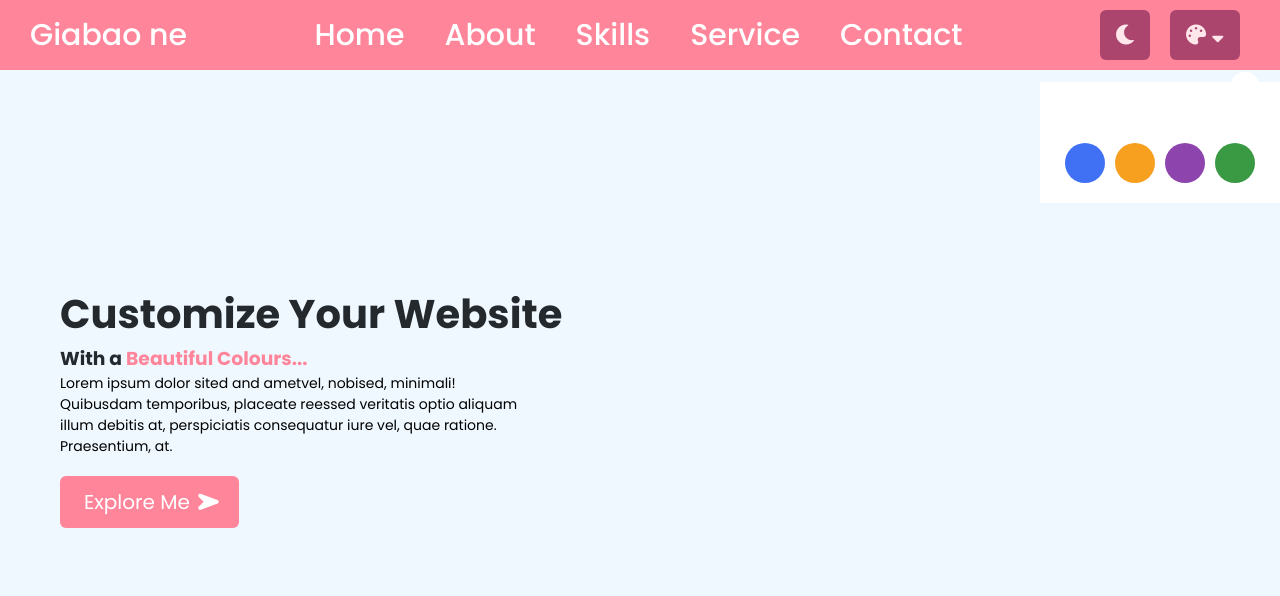
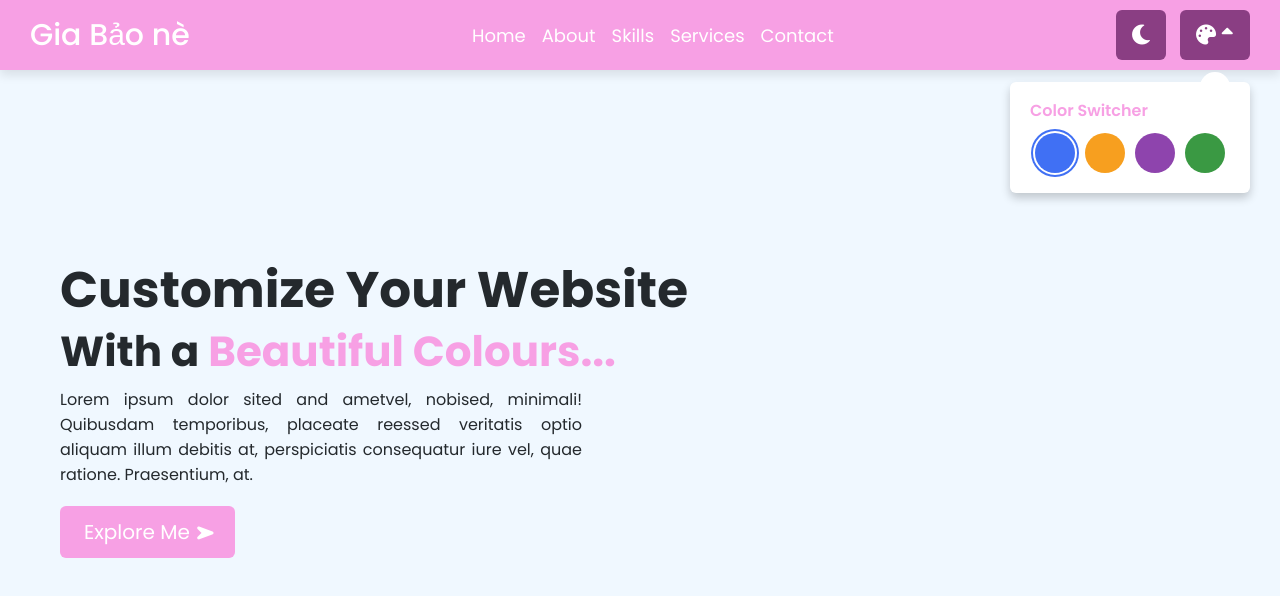
Before and after one commit to giabao2807/html-css-brocode, a plain HTML site: page lab-codinglab/dark-light-mode/index.html in a window 1280 px wide. Both pictures are taken after a click on the element 1204 px from the left and 35 px from the top of the page. Drawn offline with Linux system fonts and the light colour scheme.

Commit message:
done lab2 dark/light website color 20.9.21

```diff
--- a/lab-codinglab/dark-light-mode/index.html
+++ b/lab-codinglab/dark-light-mode/index.html
@@ -13,38 +13,38 @@
 </head>
 <body>
     <nav>
-        <div class ="navbar">
-            <div class=logo>
-                <a href="">Giabao ne</a></div>
-                <ul class ="nav-links">
+        <div class="navbar">
+          <div class="logo"><a href="#">Gia Bảo nè</a></div>
+          <ul class="nav-links">
             <li><a href="#">Home</a></li>
-                    <li><a href="">About</a></li>
-                    <li><a href="">Skills</a></li>
-                    <li><a href="">Service</a></li>
-                    <li><a href="">Contact</a></li>
+            <li><a href="#">About</a></li>
+            <li><a href="#">Skills</a></li>
+            <li><a href="#">Services</a></li>
+            <li><a href="#">Contact</a></li>
           </ul>
           <div class="appearance">
             <div class="light-dark">
-                        <i class="fas fa-moon"></i>
+              <i class="btn fas fa-moon" data-color="#e4e6eb #e4e6eb #24292D #24292D #242526"></i>
             </div>
-                    <div class="color-icons">
+            <div class="color-icon">
               <div class="icons">
                 <i class="fas fa-palette"></i>
                 <i class="fas fa-sort-down arrow"></i>
               </div>
               <div class="color-box">
-                            <h3>color switcher</h3>
-                            <div class="color-switcher">
-                                <button class="btn blue "></button>
-                                <button class="btn orange "></button>
-                                <button class="btn purple "></button>
-                                <button class="btn green "></button>
+                <h3>Color Switcher</h3>
+                <div class="color-switchers">
+                  <button class="btn blue active" data-color="#fff #24292d #4070f4 #0b3cc1 #F0F8FF"></button>
+                  <button class="btn orange" data-color="#fff #242526 #F79F1F #DD8808 #fef5e6"></button>
+                  <button class="btn purple" data-color="#fff #242526 #8e44ad #783993 #eadaf1"></button>
+                  <button class="btn green" data-color="#fff #242526 #3A9943 #2A6F31 #DAF1DC"></button>
                 </div>
               </div>
             </div>
           </div>
         </div>
       </nav>
+
       <section class="home-content">
         <div class="texts">
           <h2 class="text">Customize Your Website </h2>
@@ -55,5 +55,8 @@
           <i class="fas fa-location-arrow"></i></a>
         </div>
       </section>
+
+      <script src="script.js"></script>
+
 </body>
 </html>
--- /dev/null
+++ b/lab-codinglab/dark-light-mode/script.js
@@ -0,0 +1,49 @@
+// Js code to make color box enable or disable
+let colorIcons = document.querySelector(".color-icon"),
+icons = document.querySelector(".color-icon .icons");
+
+icons.addEventListener("click" , ()=>{
+  colorIcons.classList.toggle("open");
+})
+
+// getting all .btn elements
+let buttons = document.querySelectorAll(".btn");
+
+for (var button of buttons) {
+  button.addEventListener("click", (e)=>{ //adding click event to each button
+    let target = e.target;
+
+    let open = document.querySelector(".open");
+    if(open) open.classList.remove("open");
+
+    document.querySelector(".active").classList.remove("active");
+    target.classList.add("active");
+
+    // js code to switch colors (also day night mode)
+    let root = document.querySelector(":root");
+    let dataColor = target.getAttribute("data-color"); //getting data-color values of clicked button
+    let color = dataColor.split(" "); //splitting each color from space and make them array
+
+    //passing particular value to a particular root variable
+    root.style.setProperty("--white", color[0]);
+    root.style.setProperty("--black", color[1]);
+    root.style.setProperty("--nav-main", color[2]);
+    root.style.setProperty("--switchers-main", color[3]);
+    root.style.setProperty("--light-bg", color[4]);
+
+    let iconName = target.className.split(" ")[2]; //getting the class name of icon
+
+    let coloText = document.querySelector(".home-content span");
+
+    if(target.classList.contains("fa-moon")){ //if icon name is moon
+      target.classList.replace(iconName, "fa-sun") //replace it with the sun
+      colorIcons.style.display = "none";
+      coloText.classList.add("darkMode");
+    }else if (target.classList.contains("fa-sun")) { //if icon name is sun
+      target.classList.replace("fa-sun", "fa-moon"); //replace it with the sun
+      colorIcons.style.display = "block";
+      coloText.classList.remove("darkMode");
+      document.querySelector(".btn.blue").click();
+    }
+  });
+}
--- a/lab-codinglab/dark-light-mode/style.css
+++ b/lab-codinglab/dark-light-mode/style.css
@@ -1,3 +1,4 @@
+/* Google fonts import link */
 @import url('https://fonts.googleapis.com/css2?family=Poppins:wght@200;300;400;500;600;700&display=swap');
 *{
   margin: 0;
@@ -9,28 +10,27 @@
 :root{
   --white: #fff;
   --black: #24292d;
-    --nav-main: rgb(255, 133, 154);
-    --switchers-main: #973663;
+  --nav-main: #f7a0e4;
+  --switchers-main: #8a3e83;
   --light-bg: #F0F8FF;
 }
 nav{
   position: fixed;
-    top: 0;
-    left: 0;
   height: 70px;
   width: 100%;
   background: var(--nav-main);
-    padding: 0 30px;
+  box-shadow: 0 5px 10px rgba(0,0,0,0.1);
 }
 nav .navbar{
+  display: flex;
+  align-items: center;
   height: 100%;
   max-width: 1300px;
-    display: flex;
-    align-items: center;
+  margin: auto;
+  padding: 0 30px;
   justify-content: space-between;
-    margin: auto;
 }
-.navbar a{
+nav .navbar a{
   font-size: 30px;
   font-weight: 500;
   color: var(--white);
@@ -40,46 +40,57 @@ nav .navbar{
    display: flex;
  }
  .navbar .nav-links li{
+   margin: 0 8px;
    list-style: none;
-    margin: 0 20px;
    display: flex;
  }
-.navbar .nav-links a li{
+ .navbar .nav-links a{
    font-size: 18px;
    font-weight: 400;
-    opacity: 0.9;
+   opacity: 1;
  }
-
+  .navbar .nav-links a:hover{
+    opacity: 1;
+  }
  .navbar .appearance{
    display: flex;
    align-items: center;
  }
-
-
  .appearance .light-dark,
-.appearance .color-icons .icons{
+ .appearance .icons{
   height: 50px;
   width: 50px;
+  border-radius: 6px;
+  line-height: 50px;
   text-align: center;
-    line-height: 50px;
   color: var(--white);
   font-size: 20px;
-    margin: 0 10px;
-    border-radius: 6px;
   background: var(--switchers-main);
-    opacity: 0.8;
   cursor: pointer;
-
 }
-
-.appearance .color-icons .icons{
-    width: 70px;
-}
-.appearance .light-dark:hover,
-.appearance .color-icons .icons:hover{
+.appearance .light-dark i,
+.appearance .icons i{
   opacity: 1;
 }
-
+.appearance .light-dark:hover i,
+.appearance .icons:hover i{
+  opacity: 1;
+}
+.appearance .light-dark:hover{
+  box-shadow: 0 5px 10px rgba(0,0,0,0.1)
+}
+.appearance .light-dark i{
+  height: 100%;
+  width: 100%;
+}
+ .appearance .color-icon{
+   position: relative;
+ }
+ .appearance .icons{
+   width: 70px;
+   height: 50px;
+   margin-left: 14px;
+ }
  .appearance .color-box{
    position: absolute;
    bottom: -133px;
@@ -87,35 +98,42 @@ nav .navbar{
    min-height: 100px;
    background: var(--white);
    padding: 16px 20px 20px 20px;
-    border: 6px;
-}
-.appearance .color-icons .color-box h3{
-    white-space:  nowrap;
-    display: inline-block;
-    font-size: 16px;
-    font-weight: 600;
-    width: 100%;
-    text-align: left;
-    color: var(--nav-main);
-    margin: 10px;
-    margin-bottom: 10px;
+   border-radius: 6px;
+   box-shadow: 0 5px 10px rgba(0,0,0,0.2);
    opacity: 0;
    pointer-events: none;
  }
-.color-icons .color-box::before{
-    content: ' ';
+ .color-box::before{
+   content: '';
    position: absolute;
+   top: -10px;
+   right: 20px;
    height: 30px;
    width: 30px;
-    right: 20px;
    border-radius: 50%;
-    top: -10px;
-    background-color: var(--white);
+   background: var(--white);
+   transform: rotate(45deg);
  }
-.appearance .color-box .color-switcher{
+ .color-icon.open .color-box{
+   opacity: 1;
+   pointer-events: auto;
+ }
+  .color-icon.open .arrow{
+    transform: rotate(-180deg);
+  }
+ .appearance .color-box h3{
+   font-size: 16px;
+   font-weight: 600;
+   display: block;
+   color: var(--nav-main);
+   text-align: left;
+   white-space: nowrap;
+   margin-bottom: 10px;
+ }
+.appearance .color-box .color-switchers{
    display: flex;
 }
- .color-box .color-switcher .btn{
+.color-box .color-switchers .btn{
   display: inline-block;
   height: 40px;
   width: 40px;
@@ -125,70 +143,81 @@ nav .navbar{
   margin: 0 5px;
   cursor: pointer;
   background: #4070F4;
+
 }
-  .color-switcher .btn.blue.active{
+.color-switchers .btn.blue.active{
   box-shadow: 0 0 0 2px #fff,
               0 0 0 4px #4070F4;
 }
-  .color-switcher .btn.orange{
+.color-switchers .btn.orange{
   background: #F79F1F;
 }
-  .color-switcher .btn.orange.active{
+.color-switchers .btn.orange.active{
   box-shadow: 0 0 0 2px #fff,
               0 0 0 4px #F79F1F;
 }
-  .color-switcher .btn.purple{
+.color-switchers .btn.purple{
   background: #8e44ad;
 }
-  .color-switcher .btn.purple.active{
+.color-switchers .btn.purple.active{
   box-shadow: 0 0 0 2px #fff,
               0 0 0 4px #8e44Ad;
 }
-  .color-switcher .btn.green{
+.color-switchers .btn.green{
   background: #3A9943;
 }
-  .color-switcher .btn.green.active{
+.color-switchers .btn.green.active{
   box-shadow: 0 0 0 2px #fff,
               0 0 0 4px #3A9943;
 }
-
 .home-content{
+  height: 100vh;
+  width: 100%;
+  background: var(--light-bg);
   display: flex;
   flex-direction: column;
   justify-content: center;
-      height: 100vh;
-      width: 100%;
-      background-color: var(--light-bg);
   padding: 0 60px;
-
 }
 .home-content h2{
-      font-size: 40px;
-      color : var(--black);
+  color: var(--black);
+  font-size: 50px;
 }
 .home-content h3{
-    font-size: 35;
-    color : var(--black);
+  color: var(--black);
+  font-size: 42px;
+  margin-top: -8px;
 }
 .home-content h3 span{
   color: var(--nav-main);
 }
+.home-content h3 span.darkMode{
+  color: var(--black);
+}
 .home-content p{
-        font-size: 14px;
-        width: 40%;
-        margin-bottom: 30px;
+  color: var(--black);
+  font-size: 16px;
+  width: 45%;
+  text-align: justify;
+  margin: 4px 0 30px 0;
 }
 .home-content a{
+  color: #fff;
   font-size: 20px;
   padding: 12px 24px;
-        color: var(--white);
+  border-radius: 6px;
+  text-decoration: none;
   background: var(--nav-main);
-        text-decoration: none;
-        border-radius: 6px;
-    }
-    .home-content a:hover{
-        background-color: var(--switchers-main);
 }
 .home-content a i{
   transform: rotate(45deg);
+  font-size: 16px;
 }
+.home-content a:hover{
+  background: var(--switchers-main);
+}
+@media (max-width: 1050px) {
+  .home-content p{
+    width: 70%;
+  }
+}
```
Lines whose indentation alone changed are shown as unchanged.
